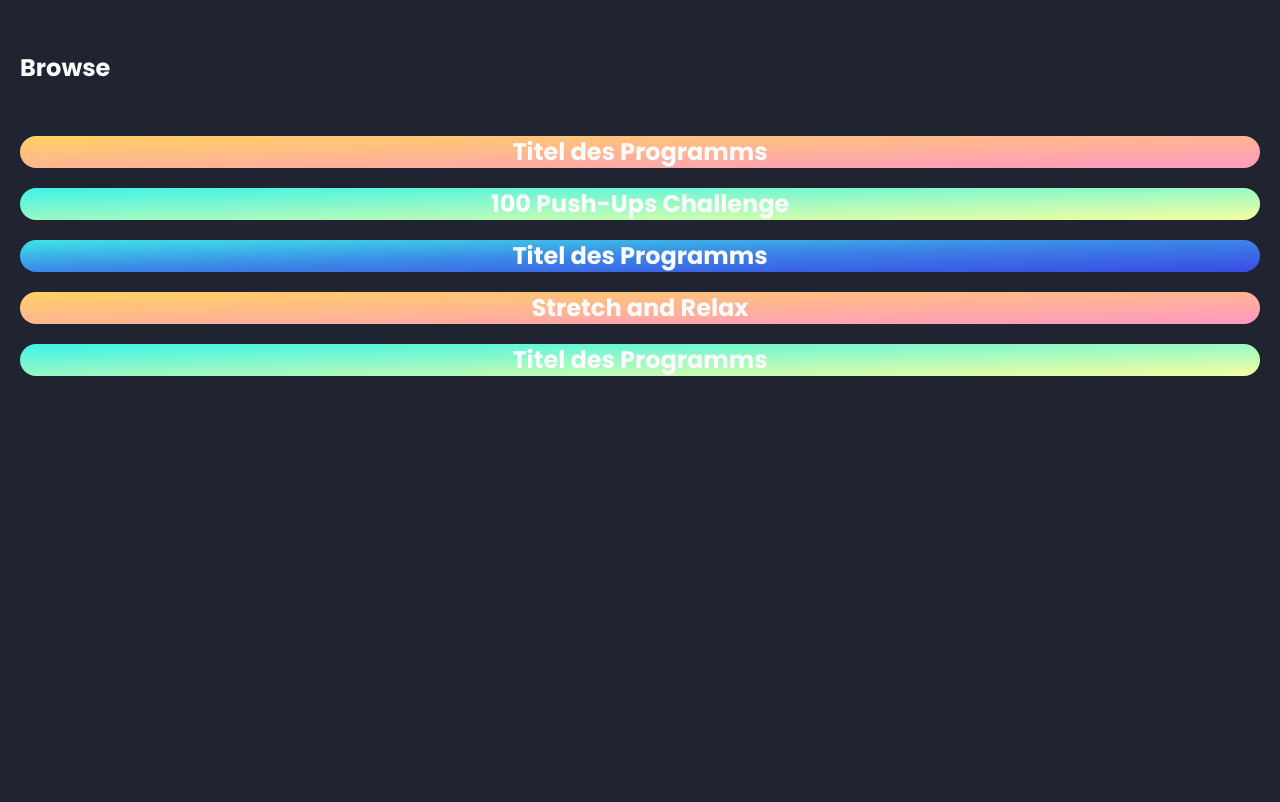
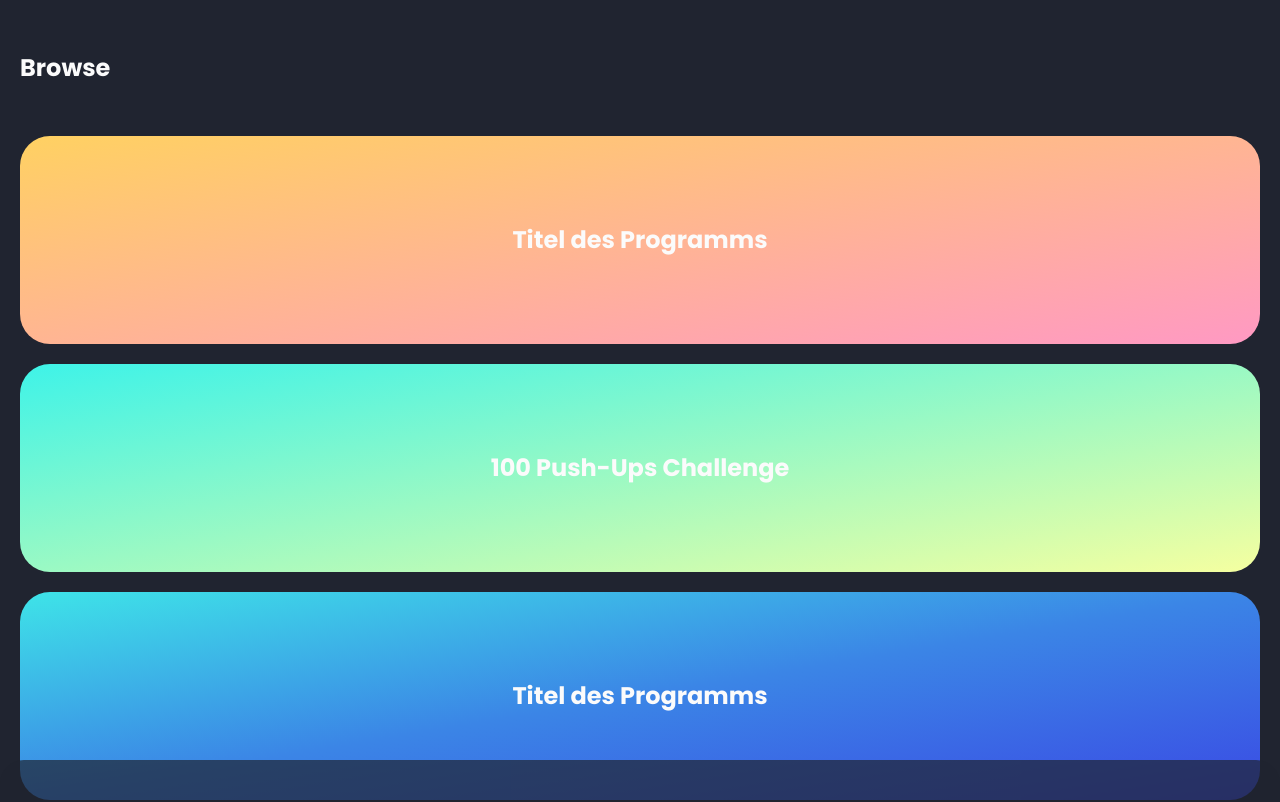
Before and after one commit to janelucia/fend-fitness-app, a React (Vite) app: page /browse in a window 1280 px wide. Shown: the top 802 px of the page. Built offline with nearby package versions, Linux system fonts and the light colour scheme; some icons are missing.

Commit message:
app and browse.jsx layout improvement

```diff
--- a/src/frontend/routes/App.jsx
+++ b/src/frontend/routes/App.jsx
@@ -18,12 +18,10 @@ function App() {
           <H2 className="inline">Dein Workout heute</H2>
           <ST className="inline relative left-12">Trainingsplan</ST>
         </div>
-        <Card>
-          <div className="pl-7 pt-24">
-            <H3>Tag 2</H3>
-            <H2>Titel des Programms</H2>
-            <ST>26 Min. · Beweglichkeit</ST>
-          </div>
+        <Card className="h-52 p-5 flex flex-col justify-end">
+          <H3>Tag 2</H3>
+          <H2>Titel des Programms</H2>
+          <ST>26 Min. · Beweglichkeit</ST>
         </Card>
       </main>
       <footer>
--- a/src/frontend/routes/Browse.jsx
+++ b/src/frontend/routes/Browse.jsx
@@ -9,19 +9,19 @@ const Browse = () => {
         <H2>Browse</H2>
       </header>
       <main className="m-5 flex flex-col gap-y-5">
-        <Card className="flex items-center justify-center bg-gradient-to-br from-gradient1A to-gradient1B">
+        <Card className="h-52 p-5 flex items-center justify-center bg-gradient-to-br from-gradient1A to-gradient1B">
           <H2>Titel des Programms</H2>
         </Card>
-        <Card className="flex items-center justify-center bg-gradient-to-br from-gradient2A to-gradient2B">
+        <Card className="h-52 p-5 flex items-center justify-center bg-gradient-to-br from-gradient2A to-gradient2B">
           <H2>100 Push-Ups Challenge</H2>
         </Card>
-        <Card className="flex items-center justify-center bg-gradient-to-br from-gradient3A via-gradient3B to-gradient3C">
+        <Card className="h-52 p-5 flex items-center justify-center bg-gradient-to-br from-gradient3A via-gradient3B to-gradient3C">
           <H2>Titel des Programms</H2>
         </Card>
-        <Card className="flex items-center justify-center bg-gradient-to-br from-gradient1A to-gradient1B">
+        <Card className="h-52 p-5 flex items-center justify-center bg-gradient-to-br from-gradient1A to-gradient1B">
           <H2>Stretch and Relax</H2>
         </Card>
-        <Card className="flex items-center justify-center bg-gradient-to-br from-gradient2A to-gradient2B">
+        <Card className="h-52 p-5 flex items-center justify-center bg-gradient-to-br from-gradient2A to-gradient2B">
           <H2>Titel des Programms</H2>
         </Card>
       </main>
```
